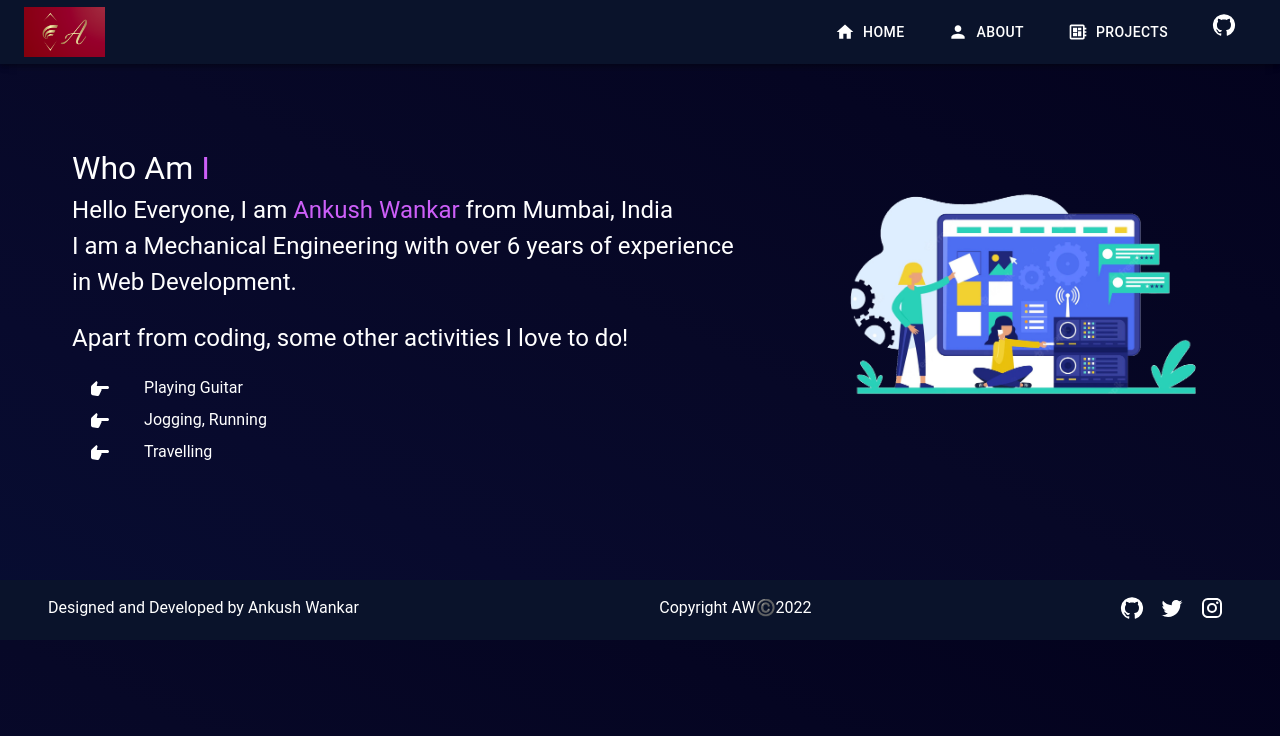
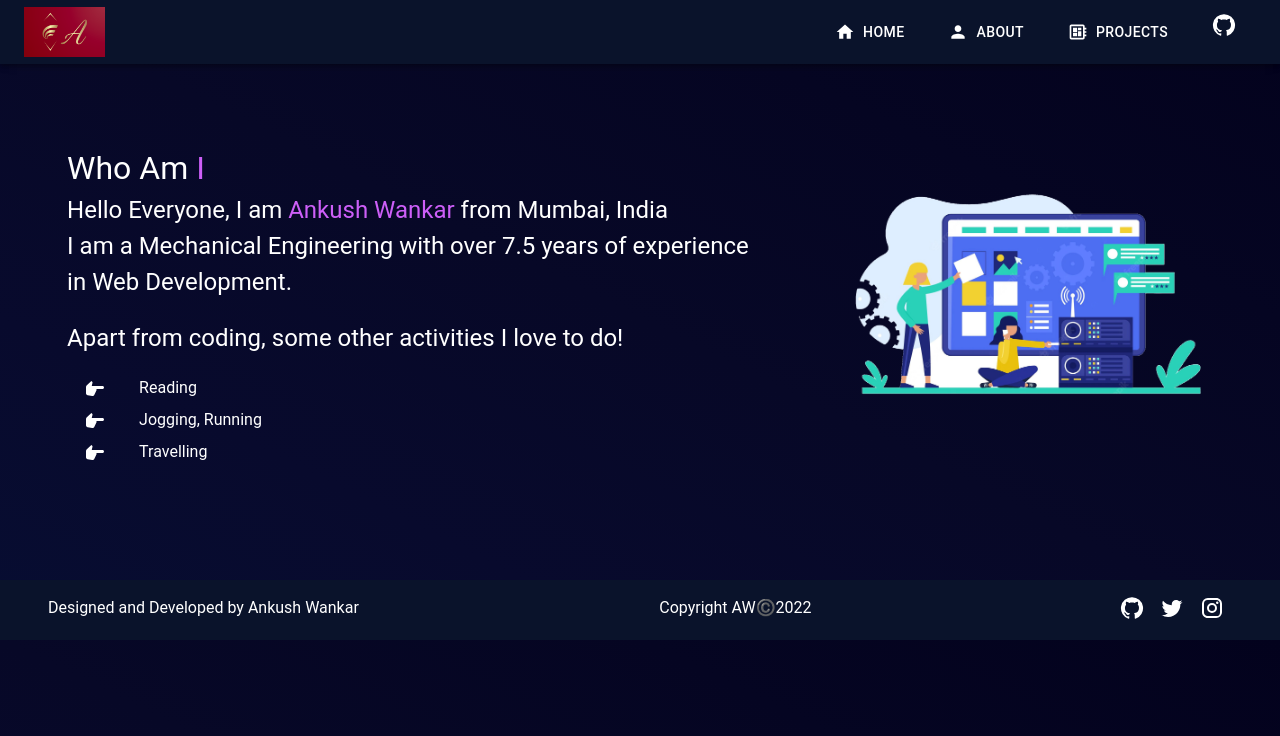
Before and after one commit to ankush357159/folio, a React (Create React App) app: page /about in a window 1280 px wide. Shown: the top 736 px of the page. Built offline with nearby package versions, Linux system fonts and the light colour scheme.

Commit message:
about page update

```diff
--- a/src/components/pages/about/WhoAmI.js
+++ b/src/components/pages/about/WhoAmI.js
@@ -55,7 +55,7 @@ const WhoAmI = () => {
         </Box>
         <Box>
           <Typography sx={{ fontSize: "1.5em" }}>
-            I am a Mechanical Engineering with over 6 years of experience
+            I am a Mechanical Engineering with over 7.5 years of experience
           </Typography>
           <Typography sx={{ fontSize: "1.5em" }}>
             in Web Development.
@@ -72,7 +72,7 @@ const WhoAmI = () => {
                   sx={{ transform: "rotate(90deg)", color: "#ffffff" }}
                 />
               </ListItemIcon>
-              <ListItemText primary='Playing Guitar'  />
+              <ListItemText primary='Reading'  />
             </ListItemButton>
             <ListItemButton sx={{ mt: -2 }}>
               <ListItemIcon>
```
